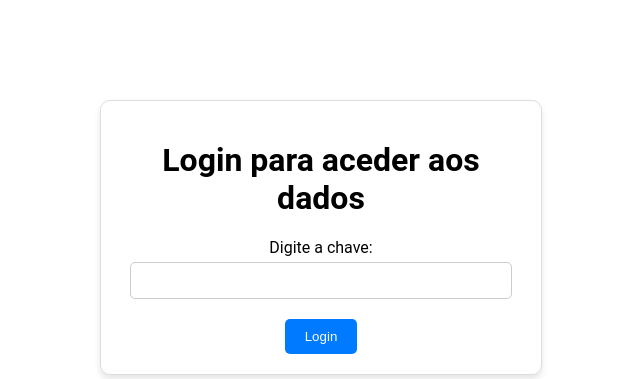
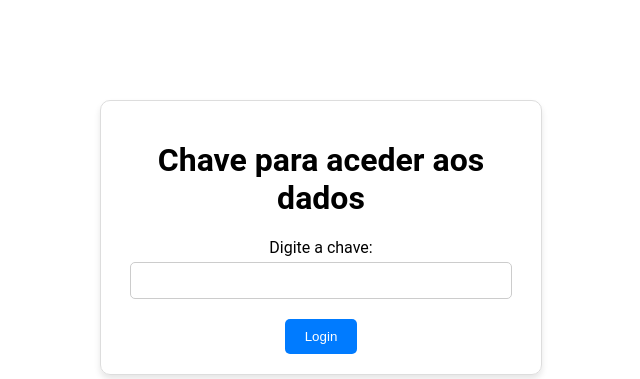
Before and after one commit to pedroccpimenta/vvcmm, a Flask app: page / in a window 1280 px wide. Shown: the top 379 px of the page, without its empty margins (319-959 px from the left). Run offline with Flask 3, Linux system fonts and the light colour scheme; parts of the project's set-up code (start-up, migrations or seed data) failed here and were passed over.

Commit message:
:tada: chave para login

```diff
--- a/templates/login.html
+++ b/templates/login.html
@@ -11,7 +11,7 @@
 </head>
 <body>
     <div class="login-container">
-        <h1>Login para aceder aos dados</h1>
+        <h1>Chave para aceder aos dados</h1>
         <form method="POST" action="/">
             <label for="keyword">Digite a chave:</label>
             <input type="password" id="keyword" name="keyword" style='width:90%' required>
```
